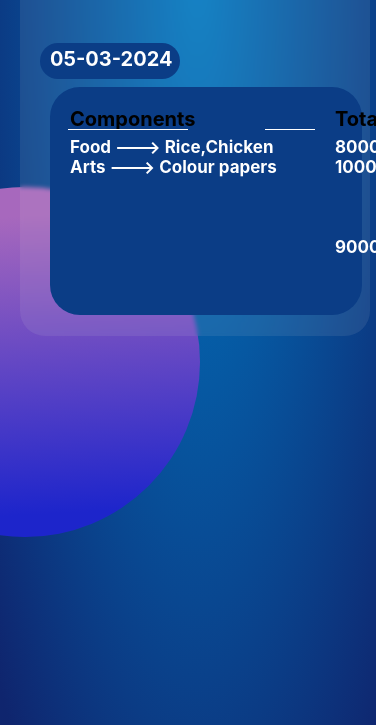
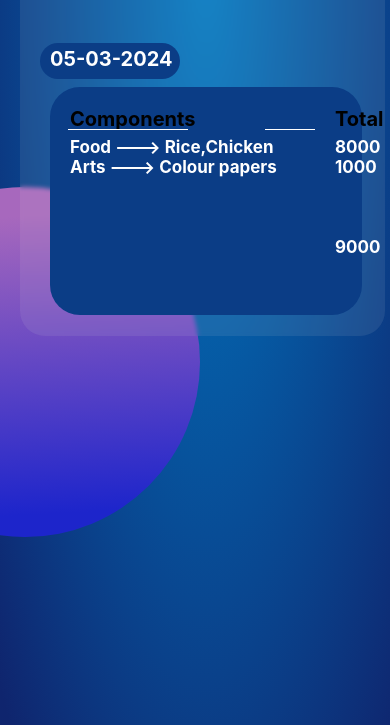
Before and after one commit to ManojKumarTeru/2K24_ECE_Farewell, a plain HTML site: page index.html in a window 390 px wide. Shown: the part 713-1438 px from the top of the page. Drawn offline with Linux system fonts and the light colour scheme.

Commit message:
Update style.css

```diff
--- a/style.css
+++ b/style.css
@@ -392,7 +392,7 @@ background-color: #ffffff;
 
 @media (max-width: 767px){
   .desktop-1-WbR {
-      width:96.5vw;
+      width:100.5vw;
       height: 150rem;
       position: relative;
       overflow: hidden;
```
